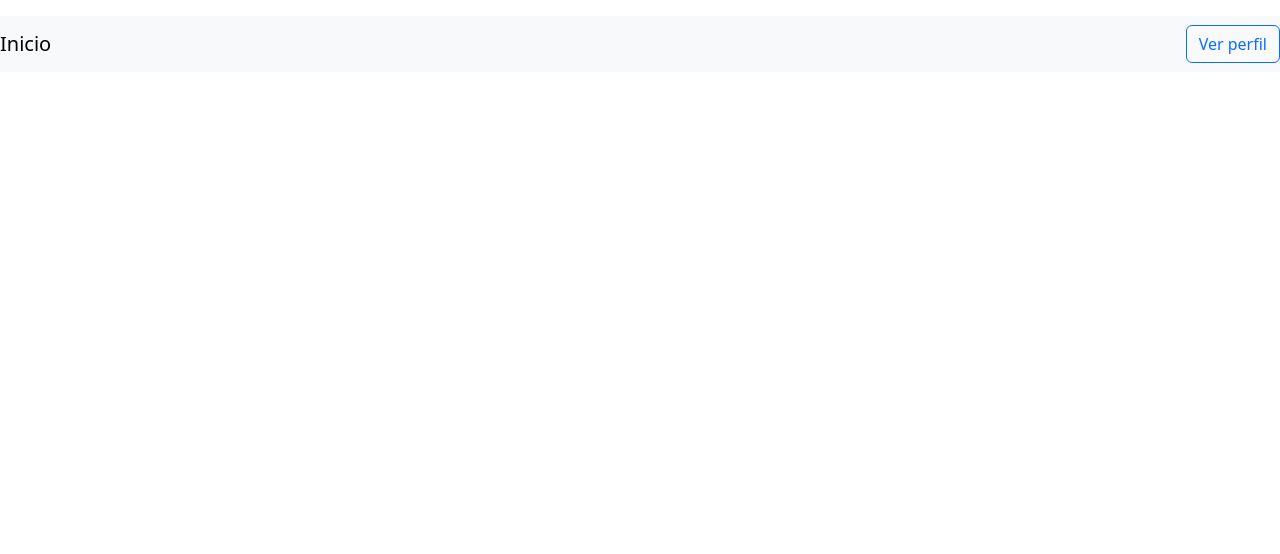
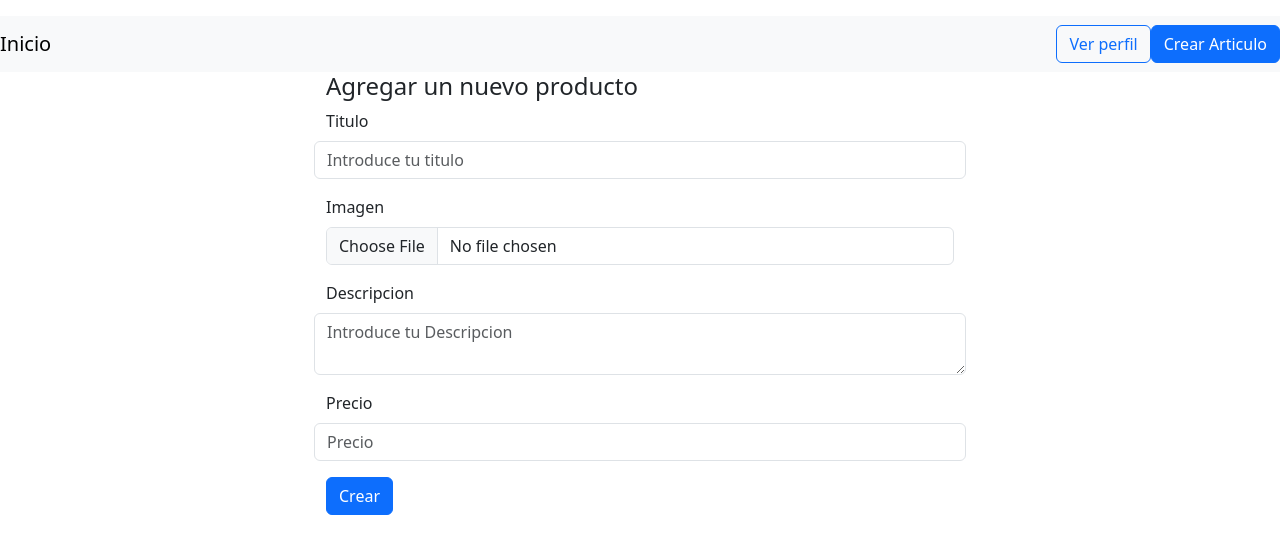
Before and after one commit to DanteBelNan/Diplomatura-FullStack-ReactJS, a React (Create React App) app in the folder ProyectoFinal/frontend/: page /crearArticulo in a window 1280 px wide. Before the commit this address had no page. Shown: the top 554 px of the page. Built offline with nearby package versions, Linux system fonts and the light colour scheme.

Commit message:
crear Articulo desde la api hecho

```diff
--- a/ProyectoFinal/frontend/src/App.js
+++ b/ProyectoFinal/frontend/src/App.js
@@ -12,6 +12,7 @@ import ArticuloPage from "./pages/ArticuloPage"
 import ProfilePage from "./pages/ProfilePage"
 import LoginPage from "./pages/LoginPage";
 import { UserProvider } from './contexts/UserContext';
+import CrearArticulo from "./pages/CrearArticulo";
 
 function App() {
   return (
@@ -21,10 +22,11 @@ function App() {
         <UserProvider>
           <Nav />
           <Routes>
+            <Route path="/crearArticulo/" element={<CrearArticulo />} />
             <Route path="/articulos/:id" element={<ArticuloPage />} />
             <Route path="/profile/:id" element={<ProfilePage />} />
             <Route path="/login/*" element={<LoginPage />} />
-            <Route path="/" element={<HomePage />} />
+            <Route path="/*" element={<HomePage />} />
           </Routes>
         </UserProvider>
       </BrowserRouter>
--- a/ProyectoFinal/frontend/src/components/layout/Nav.js
+++ b/ProyectoFinal/frontend/src/components/layout/Nav.js
@@ -15,6 +15,7 @@ const Nav = (props) => {
                 <ul className="navbar-nav">
                     <li className="nav-item">
                         <NavLink className="btn btn-outline-primary my-2 my-sm-0" to={`/profile/${userId}`}>Ver perfil</NavLink>
+                        <NavLink className="btn btn-outline-primary my-2 my-sm-0" to={`/crearArticulo`}>Crear Articulo</NavLink>
                     </li>
                 </ul>
             </div>
--- /dev/null
+++ b/ProyectoFinal/frontend/src/pages/CrearArticulo.js
@@ -0,0 +1,102 @@
+import { useState } from "react";
+import axios from 'axios';
+import { useNavigate } from 'react-router-dom';
+
+
+const CrearArticulo = (props) => {
+
+    const [titulo, setTitulo] = useState('');
+    const [descripcion, setDescripcion] = useState('');
+    const [imagen, setImagen] = useState('');
+    const [precio, setPrecio] = useState('');
+    const [error, setError] = useState('');
+    const navigate = useNavigate();
+
+    const handleLogin = async (e) => {
+        e.preventDefault();
+
+        try {
+            const response = await axios.post('http://localhost:3000/api/crearArticulo', {
+                titulo,
+                descripcion,
+                imagen,
+                precio
+            });
+
+            if (response.data.success) {
+                console.log(response.data)
+                navigate('/');
+            } else {
+                setError(response.data.message || 'Error en la autenticación');
+            }
+        } catch (error) {
+            console.error('Error al iniciar sesión:', error);
+
+        }
+    };
+
+
+    return (
+            <div class="row">
+                <div class="col-6 offset-3">
+                    <h4>Agregar un nuevo producto</h4>
+                    {error && <div className="alert alert-danger">{error}</div>}
+                    <form onSubmit={handleLogin} enctype="multipart/form-data">
+                        <div class="mb-3 row">
+                            <label htmlFor="inputTitulo" className="form-label">Titulo</label>
+                            <input
+                                type="text"
+                                className="form-control"
+                                id="inputTitulo"
+                                name="Titulo"
+                                placeholder="Introduce tu titulo"
+                                value={titulo}
+                                onChange={(e) => setTitulo(e.target.value)}
+                            />
+                        </div>
+                        <div class="mb-3">
+                            <label htmlFor="inputImagen" className="form-label">Imagen</label>
+                            <input
+                                type="file"
+                                className="form-control"
+                                id="inputImagen"
+                                name="imagen"
+                                value={imagen}
+                                onChange={(e) => setImagen(e.target.value)}
+                            />
+                        </div>
+                        <div class="mb-3 row">
+                            <label htmlFor="inputDescripcion" className="form-label">Descripcion</label>
+                            <textarea
+                                type="text"
+                                className="form-control"
+                                id="inputDescripcion"
+                                name="Descripcion"
+                                placeholder="Introduce tu Descripcion"
+                                value={descripcion}
+                                onChange={(e) => setDescripcion(e.target.value)}
+                            />
+                        </div>
+                        <div class="mb-3 row">
+                            <label htmlFor="inputPrecio" className="form-label">Precio</label>
+                            <input
+                                type="number"
+                                className="form-control"
+                                id="inputPrecio"
+                                name="precio"
+                                placeholder="Precio"
+                                value={precio}
+                                onChange={(e) => setPrecio(e.target.value)}
+                                min="0"
+                            />
+                        </div>
+                        <button type="submit" class="btn btn-primary">Crear</button>
+                    </form>
+                </div>
+            </div>
+
+    );
+}
+
+
+export default CrearArticulo
```
Also changed, not shown: 2 other files (tests, documents, lock files or other folders).
